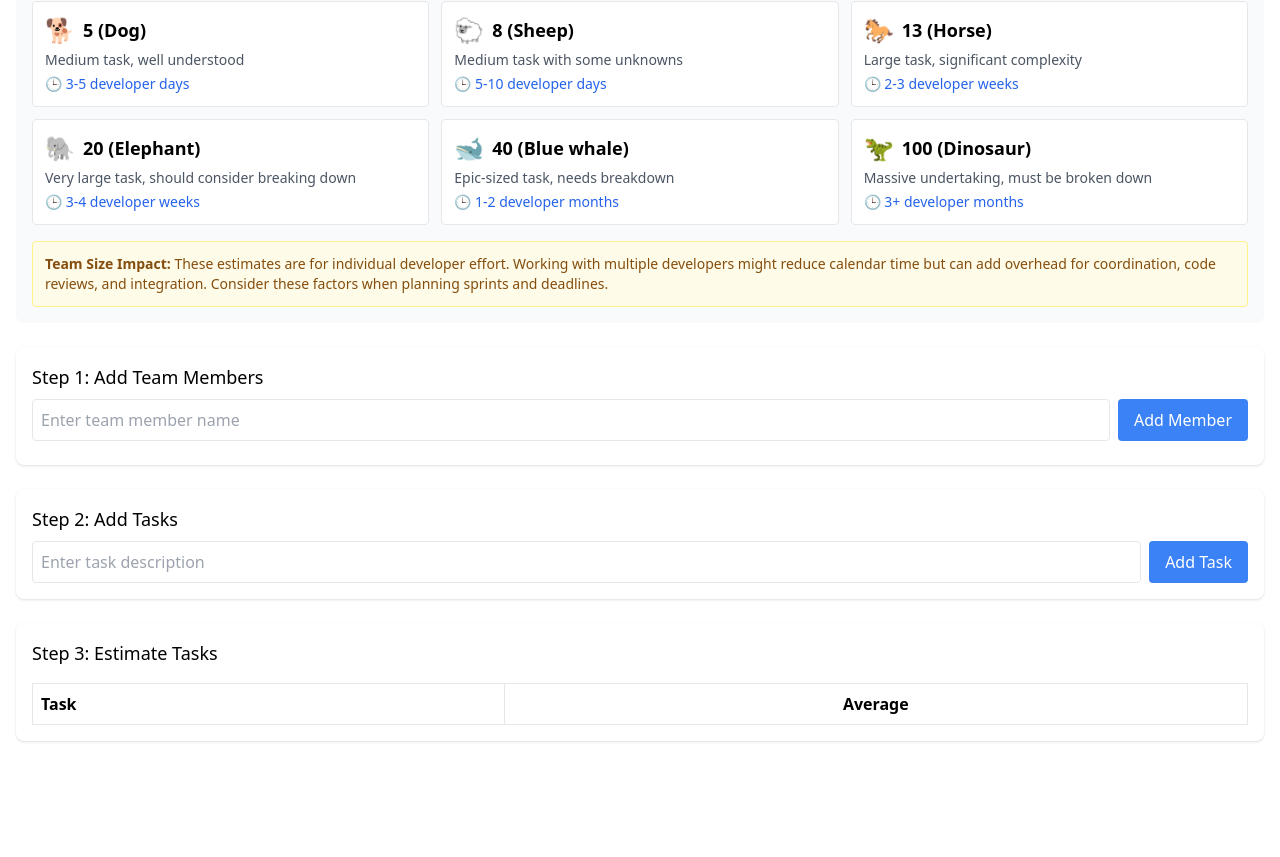
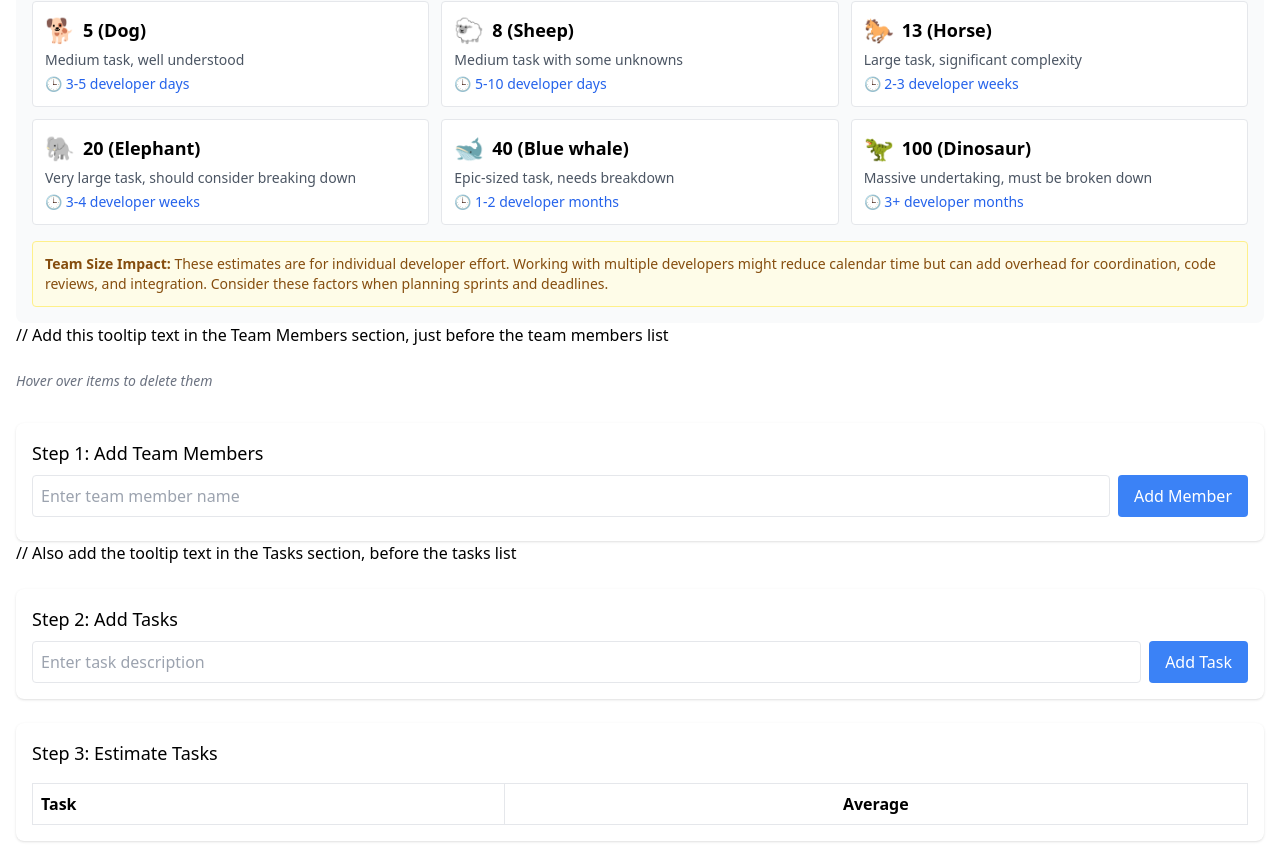
Before and after one commit to brandonuttley/story-points-estimator, a Next.js app: page / in a window 1280 px wide. Shown: the part 651-1508 px from the top of the page. Before the commit the page ends 1408 px from the top, so only its background shows below. Built offline with nearby package versions, Linux system fonts and the light colour scheme.

Commit message:
Improve visibility of delete functionality

```diff
--- a/components/StoryPointEstimator.tsx
+++ b/components/StoryPointEstimator.tsx
@@ -279,7 +279,24 @@ export function StoryPointEstimator() {
           </p>
         </div>
       )}
-
+// Add this tooltip text in the Team Members section, just before the team members list
+<div className="flex flex-wrap gap-2 mt-2">
+  <p className="w-full text-sm text-gray-500 italic mb-2">
+    Hover over items to delete them
+  </p>
+  {teamMembers.map(member => (
+    <div key={member.id} className="flex items-center px-3 py-1 bg-blue-100 rounded group">
+      <span>{member.name}</span>
+      <button
+        onClick={() => deleteTeamMember(member.id)}
+        className="ml-2 text-blue-600 opacity-25 group-hover:opacity-100 transition-opacity"
+        aria-label={`Delete ${member.name}`}
+      >
+        <X size={16} />
+      </button>
+    </div>
+  ))}
+</div>
       {/* Team Member Management */}
       <div className="space-y-2 bg-white p-4 rounded-lg shadow">
         <h3 className="text-lg font-medium">Step 1: Add Team Members</h3>
@@ -312,7 +329,26 @@ export function StoryPointEstimator() {
           ))}
         </div>
       </div>
-
+      // Also add the tooltip text in the Tasks section, before the tasks list
+{tasks.length > 0 && (
+  <div className="mt-4">
+    <p className="text-sm text-gray-500 italic mb-2">
+      Hover over items to delete them
+    </p>
+    {tasks.map(task => (
+      <div key={task.id} className="flex items-center justify-between p-2 hover:bg-gray-50 group">
+        <span>{task.name}</span>
+        <button
+          onClick={() => deleteTask(task.id)}
+          className="text-red-500 opacity-25 group-hover:opacity-100 transition-opacity"
+          aria-label={`Delete ${task.name}`}
+        >
+          <X size={16} />
+        </button>
+      </div>
+    ))}
+  </div>
+)}
       {/* Task Management */}
       <div className="space-y-2 bg-white p-4 rounded-lg shadow">
         <h3 className="text-lg font-medium">Step 2: Add Tasks</h3>
```
